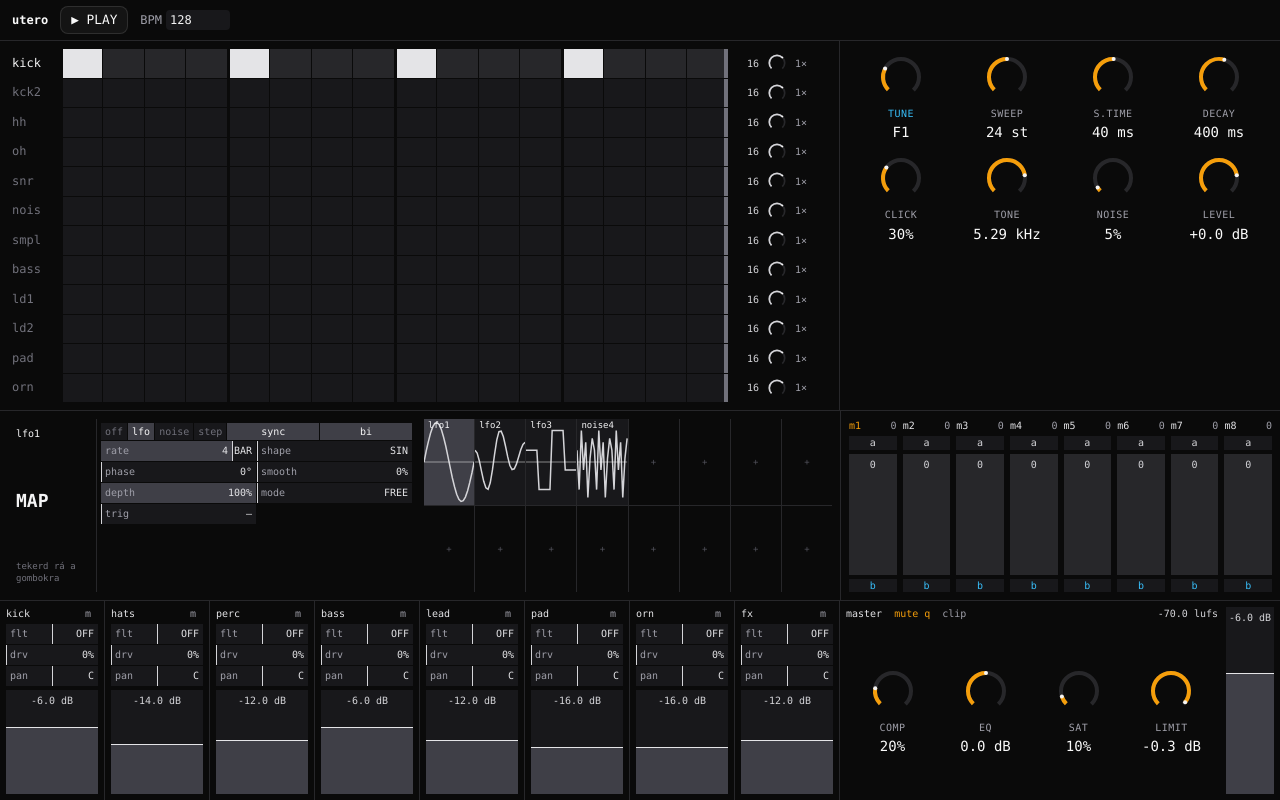
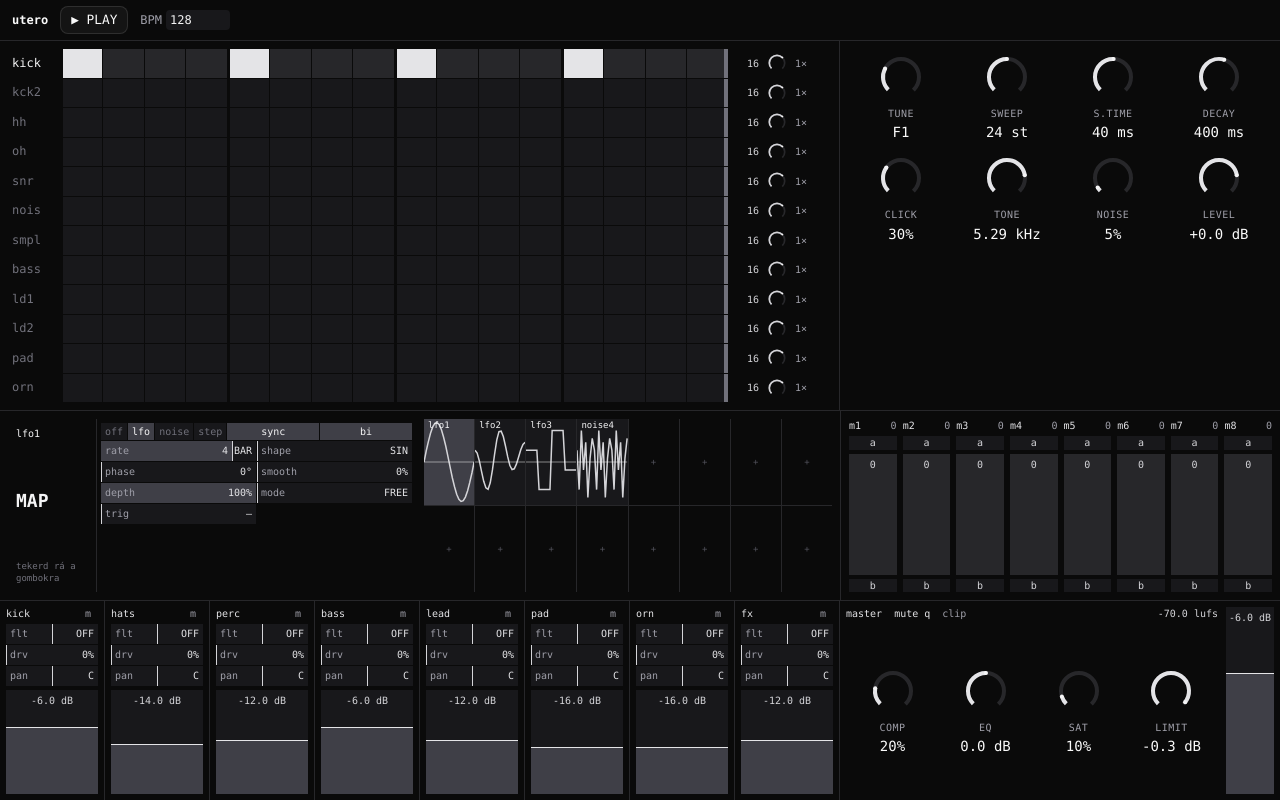
Before and after one commit to benjamin-rigo/utero, a React (Vite) app in the folder web/: page / in a window 1280 px wide. Built offline with nearby package versions, Linux system fonts and the light colour scheme.

Commit message:
feat(web): monochrome accent and modulation colours
Co-Authored-By: Claude Opus 5.5 <noreply@anthropic.com>

```diff
--- a/web/src/index.css
+++ b/web/src/index.css
@@ -129,6 +129,6 @@
     }
 }
 @theme {
-  --color-acc: #f59e0b;
-  --color-mod: #38bdf8;
+  --color-acc: #e4e4e7;
+  --color-mod: #a1a1aa;
 }
--- a/web/src/ui/MacroFaders.tsx
+++ b/web/src/ui/MacroFaders.tsx
@@ -81,7 +81,7 @@ function ArmButton({ label, side, armed, onClick }: { label: string; side: 'a' |
     <button type="button" aria-label={`Learn ${label}`} aria-pressed={armed} onClick={onClick}
       className={[
         'w-full text-[10px] lowercase outline-none focus-visible:ring-1 focus-visible:ring-acc',
-        armed ? 'bg-red-600 text-white ring-1 ring-red-300' : side === 'b' ? 'bg-zinc-900 text-mod hover:text-sky-300' : 'bg-zinc-900 text-zinc-300 hover:text-zinc-100',
+        armed ? 'bg-red-600 text-white ring-1 ring-red-300' : 'bg-zinc-900 text-zinc-300 hover:text-zinc-100',
       ].join(' ')}>
       {side}
     </button>
```
